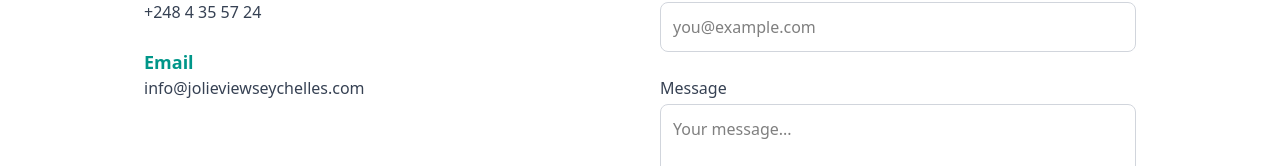
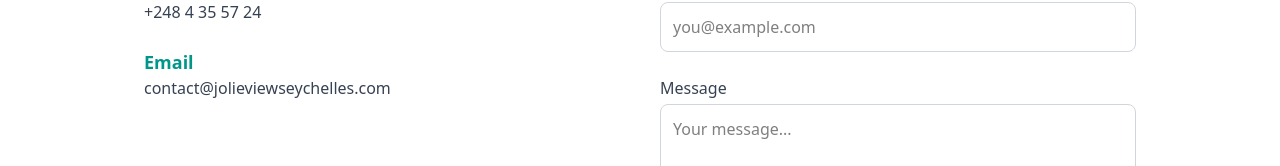
Before and after one commit to DovahSeb/jolieview-self-catering, an Angular app: page /contact in a window 1280 px wide. Shown: the part 390-556 px from the top of the page. Built offline with nearby package versions, Linux system fonts and the light colour scheme.

Commit message:
Updated email address

```diff
--- a/src/app/features/components/contact/contact.component.ts
+++ b/src/app/features/components/contact/contact.component.ts
@@ -8,5 +8,5 @@ import { Component } from '@angular/core';
   styleUrl: './contact.component.css'
 })
 export class ContactComponent {
-  email = 'info@jolieviewseychelles.com'
+  email = 'contact@jolieviewseychelles.com'
 }
--- a/src/app/shared/components/footer/footer.component.html
+++ b/src/app/shared/components/footer/footer.component.html
@@ -21,6 +21,7 @@
       <p>
         Mahé, Seychelles<br>
         +248 4 35 57 24<br>
+        {{ email }}<br>
       </p>
     </div>
   </div>
--- a/src/app/shared/components/footer/footer.component.ts
+++ b/src/app/shared/components/footer/footer.component.ts
@@ -9,5 +9,6 @@ import { RouterModule } from '@angular/router';
   styleUrl: './footer.component.css'
 })
 export class FooterComponent {
+  email = 'contact@jolieviewseychelles.com'
   year = new Date().getFullYear();
 }
```
